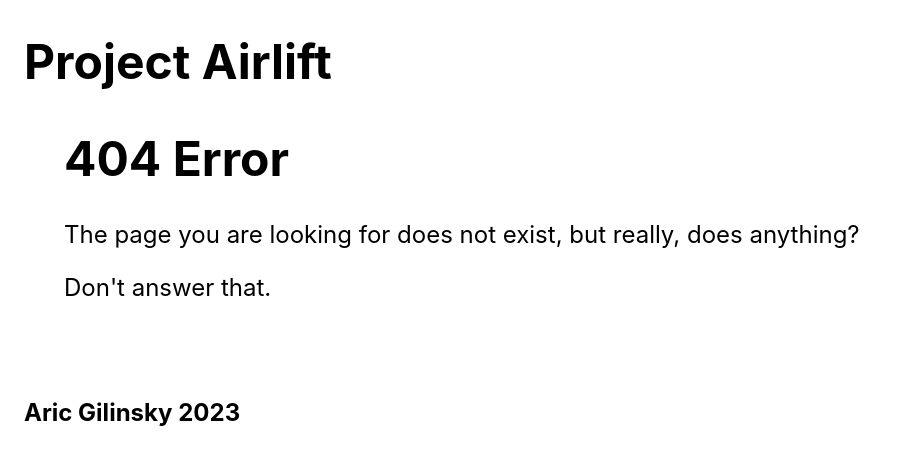
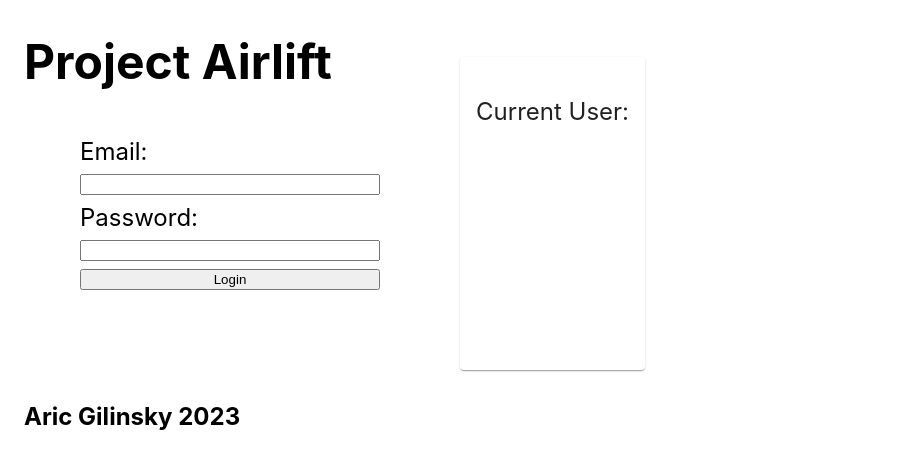
Before and after one commit to ASGili/ProjectAirlift, a React (Create React App) app in the folder frontend/: page /login in a window 1280 px wide. Before the commit this address had no page. Shown: the top 468 px of the page, without its empty margins (0-898 px from the left). Built offline with nearby package versions, Linux system fonts and the light colour scheme.

Commit message:
login page added

```diff
--- a/frontend/package.json
+++ b/frontend/package.json
@@ -10,6 +10,7 @@
     "@testing-library/jest-dom": "^5.16.5",
     "@testing-library/react": "^13.4.0",
     "@testing-library/user-event": "^13.5.0",
+    "firebase": "^10.0.0",
     "leaflet": "^1.9.4",
     "react": "^18.2.0",
     "react-dom": "^18.2.0",
--- a/frontend/src/App.js
+++ b/frontend/src/App.js
@@ -1,10 +1,11 @@
+import { Route, BrowserRouter as Router, Routes } from 'react-router-dom';
 import './App.css';
-import Header from "./HeaderComponents/Header"
-import Footer from "./FooterComponents/Footer"
+import Footer from "./FooterComponents/Footer";
+import Header from "./HeaderComponents/Header";
+import BookPage from './containers/BookPage';
+import ErrorPage from './containers/ErrorPage';
 import Home from './containers/Home';
-import ErrorPage from './containers/ErrorPage';
-import BookPage from './containers/BookPage';
-import { BrowserRouter as Router, Routes, Route } from 'react-router-dom';
+import LoginPage from './containers/LoginPage';
 
 function App() {
 
@@ -17,6 +18,7 @@ function App() {
         <Route path ="/" element= <Home/> />
         <Route path ="/home" element= <Home/> />
         <Route path ="/books/:DbBookId" element= <BookPage/> />
+        <Route path ="/login" element= <LoginPage/> />
       </Routes>
     </Router>
     <Footer/>
--- /dev/null
+++ b/frontend/src/containers/LoginPage.js
@@ -0,0 +1,70 @@
+import { initializeApp } from 'firebase/app';
+import { getAnalytics } from "firebase/analytics";
+import { getAuth, createUserWithEmailAndPassword } from "firebase/auth";
+import { useState } from 'react';
+import { Card, CardContent, Stack } from '@mui/material';
+
+const LoginPage = ()=>{
+// TODO: Add SDKs for Firebase products that you want to use
+// https://firebase.google.com/docs/web/setup#available-libraries
+
+// Your web app's Firebase configuration
+const firebaseConfig = {
+  apiKey: "AIzaSyDQJW_XlB3cmU-qjmQd0fL9QBoTOdcl1Qo",
+  authDomain: "airlift-392708.firebaseapp.com",
+  projectId: "airlift-392708",
+  storageBucket: "airlift-392708.appspot.com",
+  messagingSenderId: "939039241193",
+  appId: "1:939039241193:web:bfdf26a557fc0a49725178",
+  measurementId: "G-B75RJ3VR7N"
+};
+
+const [email, setEmail] =useState("")
+const [password, setPassword] =useState("")
+
+const app = initializeApp(firebaseConfig);
+const analytics = getAnalytics(app);
+const auth = getAuth();
+
+
+const handleEmail = (event)=>{
+    setEmail(event.target.value)
+  }
+const handlePassword = (event)=>{
+    setPassword(event.target.value)
+  }
+const handleClick = ()=>{
+    console.log(auth.currentUser)
+    createUserWithEmailAndPassword(auth, email,password)
+    .then((userCredential) => {
+        const user = userCredential.user;
+      })
+      .catch((error) => {
+        const errorCode = error.code;
+        const errorMessage = error.message;
+      });
+}
+
+    return(
+        <Stack direction={'row'}>
+        <Stack spacing={1} sx={{m:5,p:5, width:300}}>
+        <label htmlFor="email">Email:</label>
+        <input onChange={handleEmail} type="text" name="email" id="email"/>
+        <label htmlFor="password">Password:</label>
+        <input onChange={handlePassword} type="password" name="password" id="password"/>
+        <button onClick={handleClick} type="submit">Login</button>
+        </Stack>
+
+        <Card>
+            <CardContent>
+            <p>Current User:</p>
+            {auth.currentUser == null ? "" :<p>{auth.currentUser.email}</p>}
+            </CardContent>
+        </Card>
+        </Stack>)
+}
+
+
+
+
+export default LoginPage
```
Also changed, not shown: 1 other file (tests, documents, lock files or other folders).
